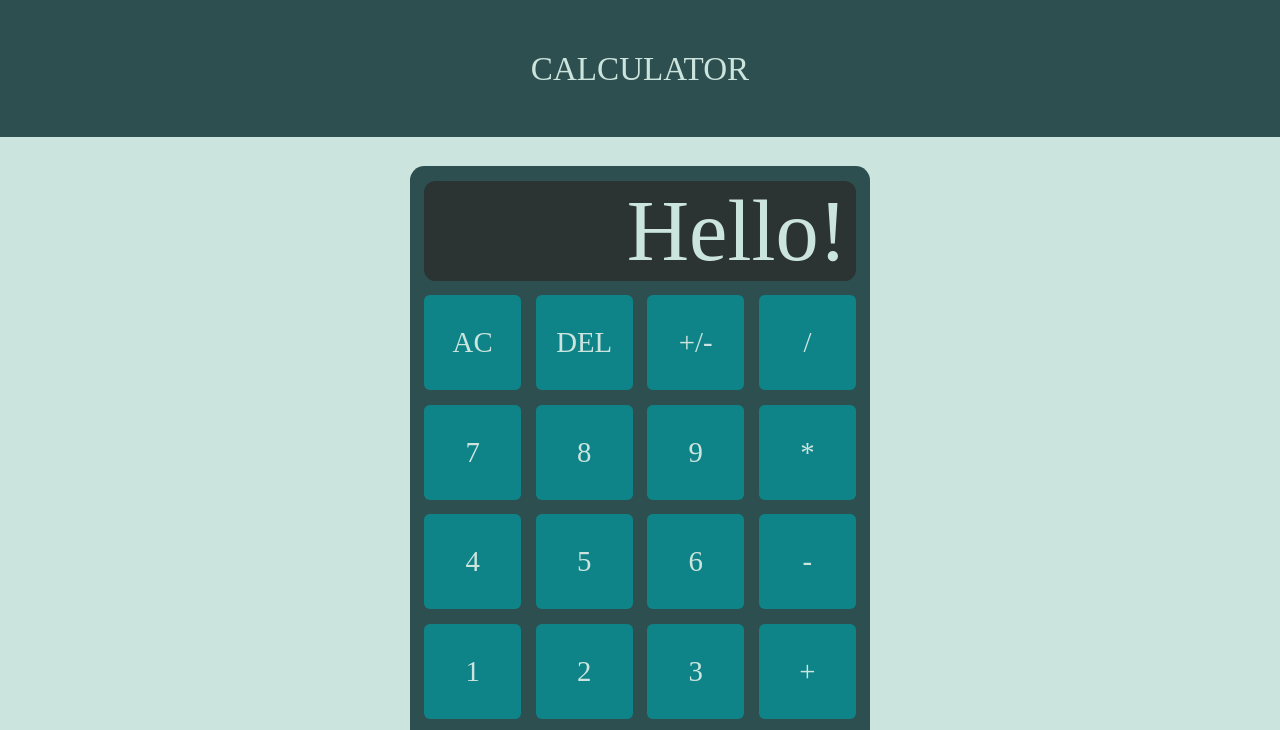
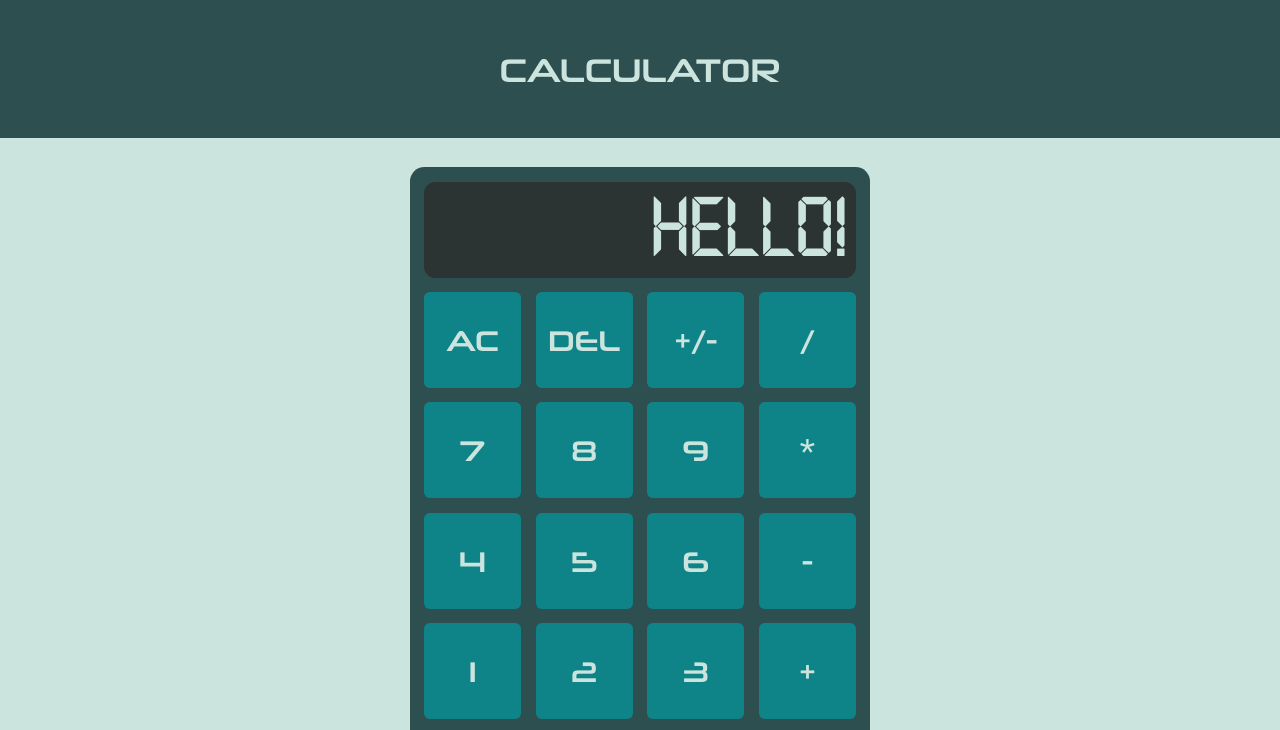
Before and after one commit to Rapolss/Calculator, a plain HTML site: page index.html in a window 1280 px wide. Shown: the top 730 px of the page. Drawn offline with Linux system fonts and the light colour scheme; the site is published under a folder, as on GitHub Pages, so addresses that start at the root find nothing.

Commit message:
fixed issue with font not applying

```diff
--- a/style.css
+++ b/style.css
@@ -5,14 +5,14 @@
 #CBE4DE */
 @font-face {
     font-family: techno;
-    src: url(/font/technology.ttf);
+    src: url(./font/technology.ttf);
     font-weight: normal;
     font-style: normal;
 }
 
 @font-face {
     font-family: neuro;
-    src: url(/font/neuropolitical.otf);
+    src: url(./font/neuropolitical.otf);
     font-weight: normal;
     font-style: normal;
 }
```
